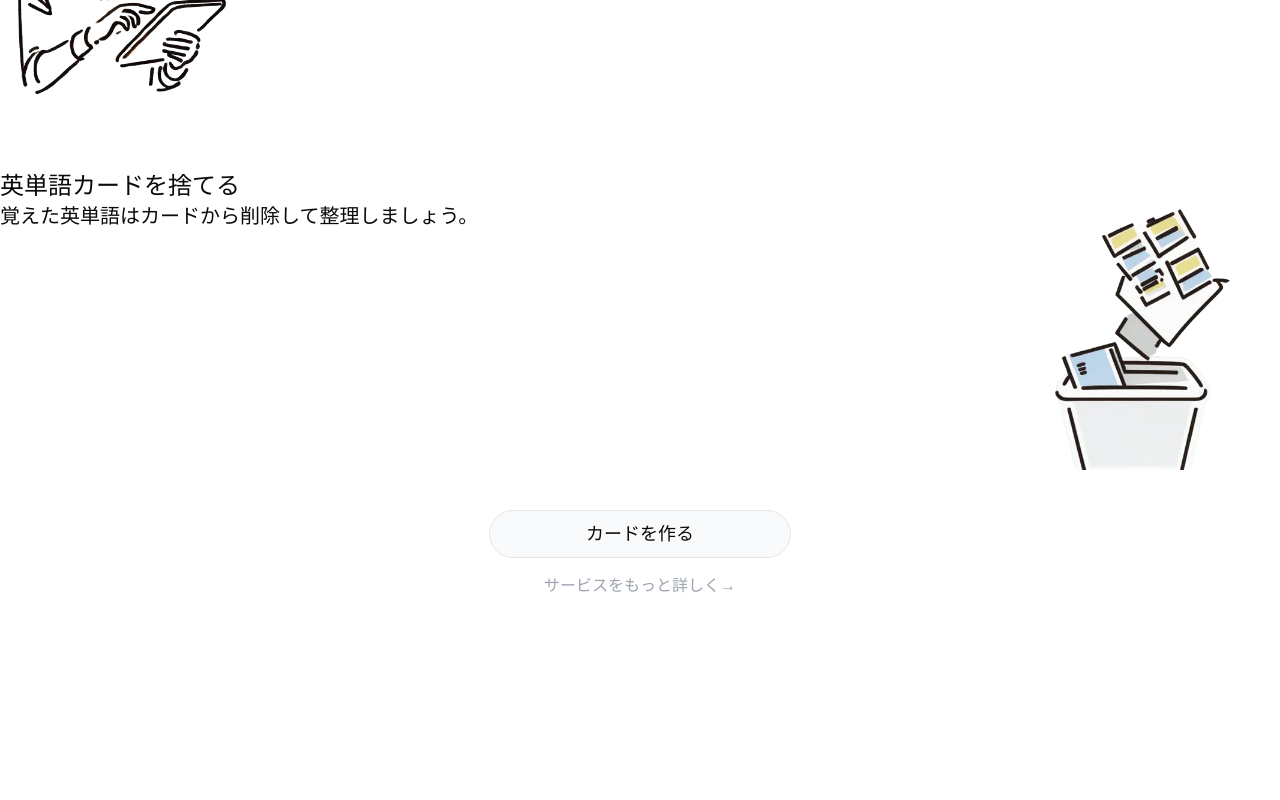
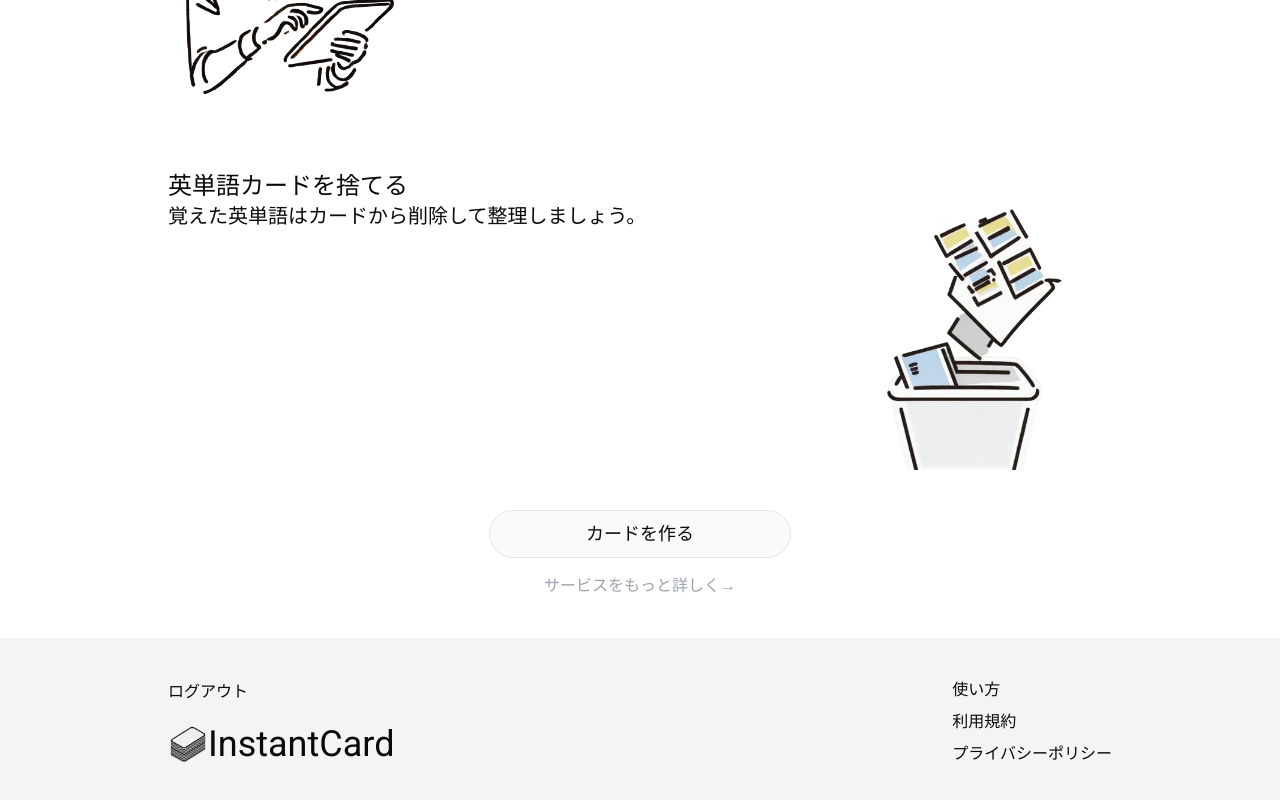
Before and after one commit to teruteru214/instantcard, a Next.js app: page / in a window 1280 px wide. Shown: the part 1490-2290 px from the top of the page. Before the commit the page ends 2128 px from the top, so only its background shows below. Built offline with nearby package versions, Linux system fonts and the light colour scheme.

Commit message:
Style: 全体レイアウトの横幅を設定

```diff
--- a/src/app/layout.tsx
+++ b/src/app/layout.tsx
@@ -1,5 +1,6 @@
 import type { Metadata } from "next";
 import "./globals.css";
+import Footer from "@/components/ui/footer";
 import { roboto } from "./ui/fonts";
 
 export const metadata: Metadata = {
@@ -14,7 +15,10 @@ export default function RootLayout({
 }>) {
 	return (
 		<html lang="ja">
-			<body className={`${roboto.className} antialiased`}>{children}</body>
+			<body className={`${roboto.className} antialiased`}>
+				<div className="mx-auto max-w-screen-lg px-5 sm:px-10">{children}</div>
+				<Footer />
+			</body>
 		</html>
 	);
 }
```
